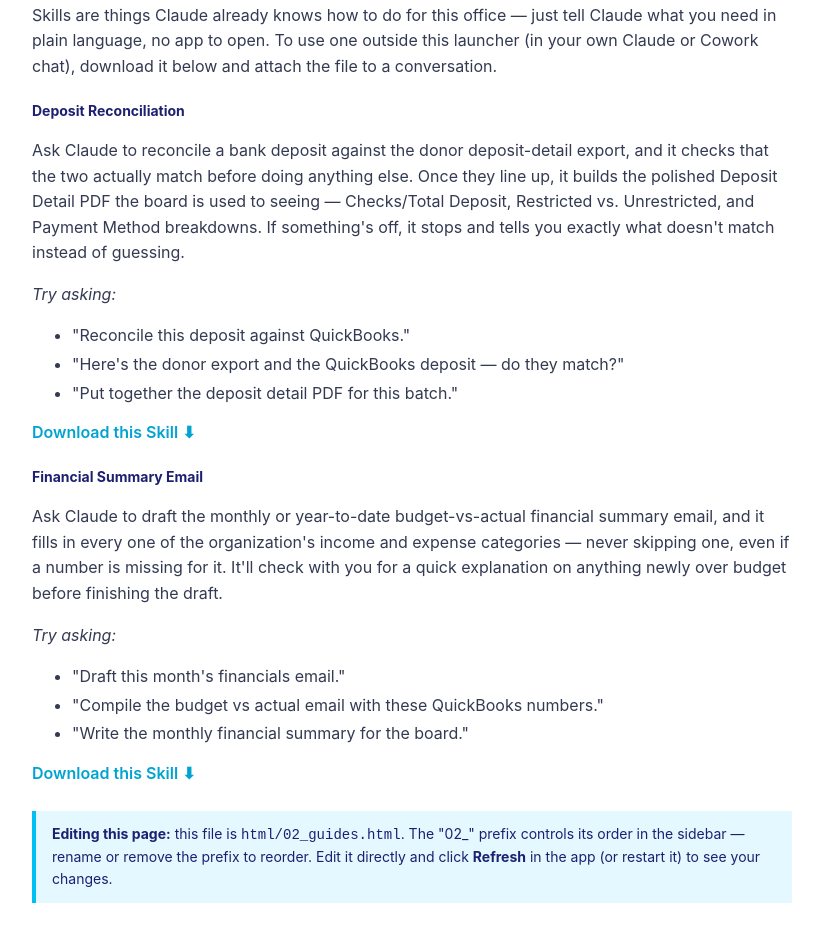
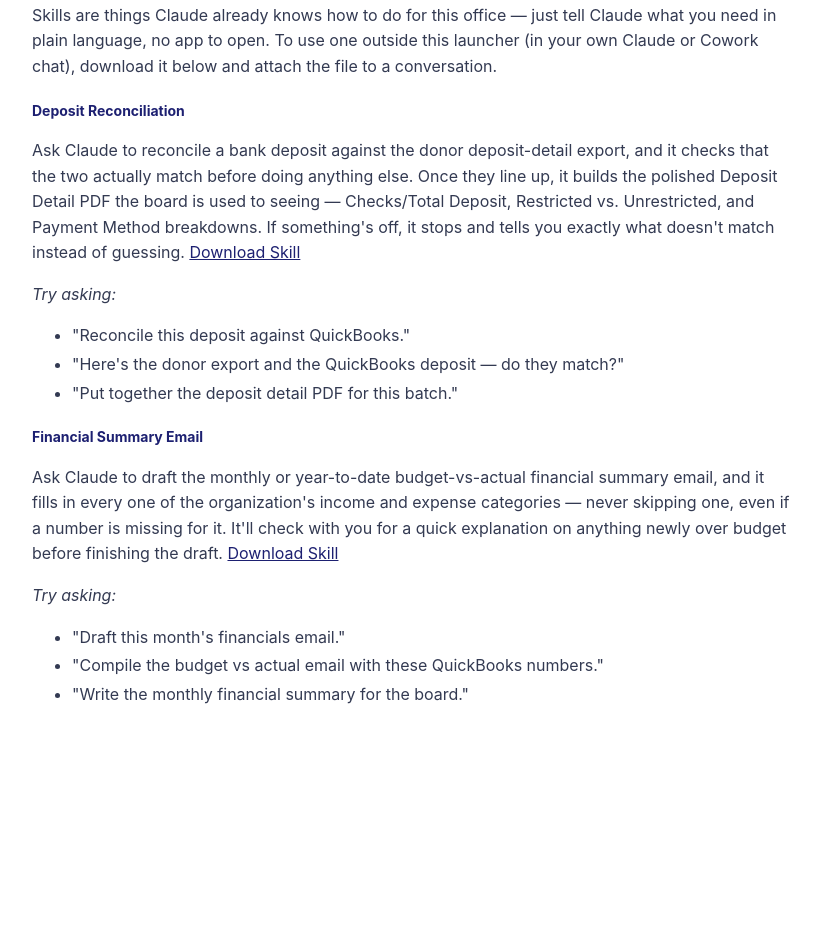
Before and after one commit to TheCenterDev/The-Center-Office-App, a plain HTML site: page html/02_guides.html in a window 1280 px wide. Shown: the part 372-1314 px from the top of the page, without its empty margins (228-1051 px from the left). After the commit the page ends 1119 px from the top, so only its background shows below. Drawn offline with Linux system fonts and the light colour scheme.

Commit message:
Clean up Guides page: drop editing note, inline the download links
Removed the 'Editing this page' callout box. Changed the skill download
links from a separate styled button-like line to plain dark blue
underlined text reading 'Download Skill', folded into the end of each
skill's description paragraph instead of sitting on its own.

```diff
--- a/html/02_guides.html
+++ b/html/02_guides.html
@@ -9,10 +9,9 @@
   h2 { color: #1D2071; font-size: 17px; margin-top: 32px; border-bottom: 1px solid #dde1ee; padding-bottom: 6px; }
   h3 { color: #1D2071; font-size: 14px; margin-top: 20px; margin-bottom: 6px; }
   p, li { color: #333a52; }
-  .note { background: #e3f8ff; border-left: 4px solid #00C0F3; padding: 12px 16px; margin: 24px 0; font-size: 14px; color: #1D2071; }
   .prompts { margin: 6px 0 10px; }
   .prompts li { margin-bottom: 3px; }
-  .download { display: inline-block; margin-top: 4px; color: #00A3D1; font-weight: 600; text-decoration: none; }
+  .download { color: #1D2071; text-decoration: underline; }
 </style>
 </head>
 <body>
@@ -27,27 +26,21 @@
   <p>Skills are things Claude already knows how to do for this office — just tell Claude what you need in plain language, no app to open. To use one outside this launcher (in your own Claude or Cowork chat), download it below and attach the file to a conversation.</p>
 
   <h3>Deposit Reconciliation</h3>
-  <p>Ask Claude to reconcile a bank deposit against the donor deposit-detail export, and it checks that the two actually match before doing anything else. Once they line up, it builds the polished Deposit Detail PDF the board is used to seeing — Checks/Total Deposit, Restricted vs. Unrestricted, and Payment Method breakdowns. If something's off, it stops and tells you exactly what doesn't match instead of guessing.</p>
+  <p>Ask Claude to reconcile a bank deposit against the donor deposit-detail export, and it checks that the two actually match before doing anything else. Once they line up, it builds the polished Deposit Detail PDF the board is used to seeing — Checks/Total Deposit, Restricted vs. Unrestricted, and Payment Method breakdowns. If something's off, it stops and tells you exactly what doesn't match instead of guessing. <a class="download" href="../assets/skills/deposit-reconciliation.skill" download>Download Skill</a></p>
   <p><em>Try asking:</em></p>
   <ul class="prompts">
     <li>"Reconcile this deposit against QuickBooks."</li>
     <li>"Here's the donor export and the QuickBooks deposit — do they match?"</li>
     <li>"Put together the deposit detail PDF for this batch."</li>
   </ul>
-  <a class="download" href="../assets/skills/deposit-reconciliation.skill" download>Download this Skill ⬇</a>
 
   <h3>Financial Summary Email</h3>
-  <p>Ask Claude to draft the monthly or year-to-date budget-vs-actual financial summary email, and it fills in every one of the organization's income and expense categories — never skipping one, even if a number is missing for it. It'll check with you for a quick explanation on anything newly over budget before finishing the draft.</p>
+  <p>Ask Claude to draft the monthly or year-to-date budget-vs-actual financial summary email, and it fills in every one of the organization's income and expense categories — never skipping one, even if a number is missing for it. It'll check with you for a quick explanation on anything newly over budget before finishing the draft. <a class="download" href="../assets/skills/financial-summary-email.skill" download>Download Skill</a></p>
   <p><em>Try asking:</em></p>
   <ul class="prompts">
     <li>"Draft this month's financials email."</li>
     <li>"Compile the budget vs actual email with these QuickBooks numbers."</li>
     <li>"Write the monthly financial summary for the board."</li>
   </ul>
-  <a class="download" href="../assets/skills/financial-summary-email.skill" download>Download this Skill ⬇</a>
-
-  <div class="note">
-    <strong>Editing this page:</strong> this file is <code>html/02_guides.html</code>. The "02_" prefix controls its order in the sidebar — rename or remove the prefix to reorder. Edit it directly and click <strong>Refresh</strong> in the app (or restart it) to see your changes.
-  </div>
 </body>
 </html>
```
